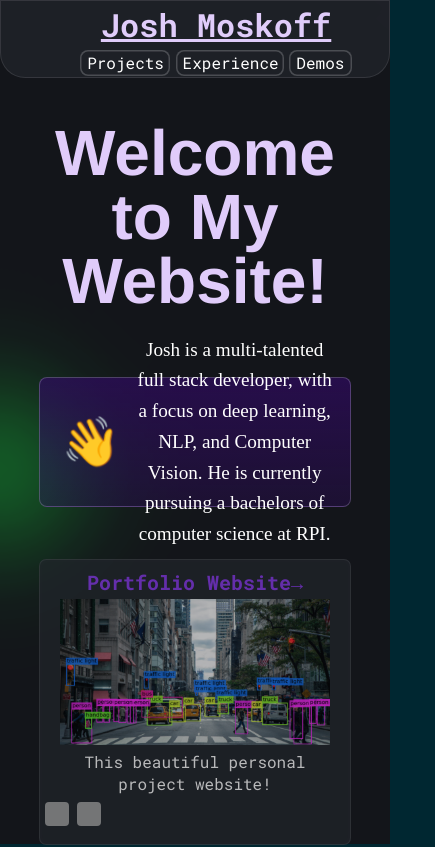
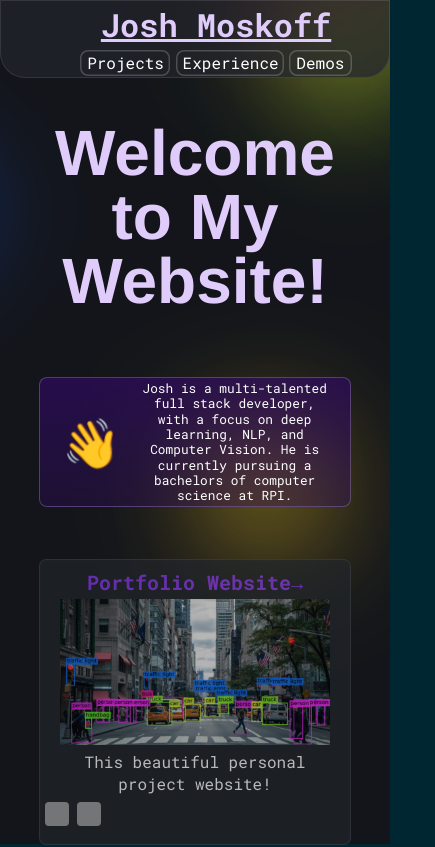
Before and after one commit to Rezlang/portfolioReact, a React (Create React App) app: page / in a window 390 px wide. Shown: the top 847 px of the page, 435 px wide, since content can reach past the window. Built offline with nearby package versions, Linux system fonts and the light colour scheme; grey boxes are pictures that could not be loaded.

Commit message:
mobile optimizations

```diff
--- a/src/components/demoCard/demoCard.css
+++ b/src/components/demoCard/demoCard.css
@@ -77,20 +77,30 @@
     display: flex;
     align-items: center;
     margin-bottom: 2rem;
-    border: 1px solid rgba(var(--accent-light), 25%);
+    border: 1px solid rgba(var(--accent-light), 0.25);
     background: var(--card-background-purple);
     padding: 1rem;
     border-radius: 8px;
-    font-family: inhert;
-    font-size: 1.2rem;
+    font-family: 'Roboto Mono', monospace;
+    font-size: 1.0rem;
+    line-height: 1.4;
     height: 130px;
-  }
+}
 
-  @media (min-width: 830px) {
+@media (max-width: 768px) {
     .headliner-container {
-      font-size: 1.4rem;
+        font-size: 0.9rem; /* Slightly reduce font size for tablet screens */
+        line-height: 1.3; /* Decrease line height for tablet screens */
     }
-  }
+}
+
+@media (max-width: 480px) {
+    .headliner-container {
+        font-size: 0.8rem; /* Further reduce font size for smaller mobile screens */
+        line-height: 1.2; /* Decrease line height further for mobile screens */
+    }
+}
+
 
   .headliner code {
     font-weight: bold;
--- a/src/components/jobs/jobs.css
+++ b/src/components/jobs/jobs.css
@@ -21,14 +21,35 @@
 
 .mantine-Tabs-panel {
     background-color: rgb(var(--card-background-grey));
-    box-shadow: inset 0 0 0 1px rgba(255, 255, 255, 0.1);
+    box-shadow: inset 0 0 0 1px rgba(255, 255, 255, 0.1), -2px 2px 1px 1px rgba(var(--accent), 0.5);
     margin: 1.3rem 0;
     border-radius: 7px;
     min-height: 15rem;
     margin-bottom: 200px;
     width: 30rem;
-    box-shadow: -2px 2px 1px 1px rgb(var(--accent), 0.5);
 }
+
+@media (max-width: 768px) {
+    .mantine-Tabs-panel {
+        width: 90%; /* Make the width more flexible on smaller screens */
+        margin: 1rem auto; /* Center on smaller screens */
+         /* Decrease text size slightly */
+    }
+    .mantine-Tabs-panel li {
+        font-size: 0.9rem;
+    }
+}
+
+@media (max-width: 480px) {
+    .mantine-Tabs-panel {
+        width: 100%; /* Full width for extra small screens */
+        margin: 1rem auto;
+    }
+    .mantine-Tabs-panel li {
+        font-size: 0.8rem;
+    }
+}
+
 
 .mantine-Tabs-panel h2 {
     font-size: 1.5rem;
--- a/src/styles/background.scss
+++ b/src/styles/background.scss
@@ -2,8 +2,8 @@
   position: fixed;
   top: 0;
   left: 0;
-  width: 100vw;
-  height: 100vh;
+  width: 100%;
+  height: 100%;
   z-index: -1;
   overflow: hidden;
   background: #13151a;
```
